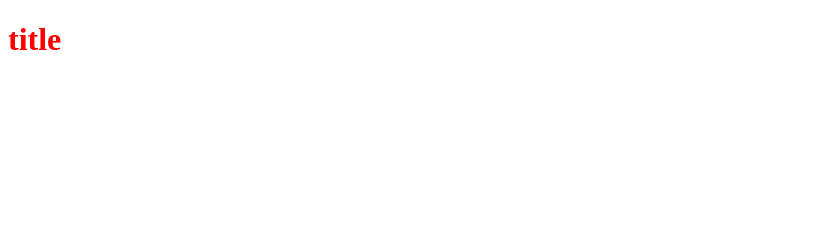
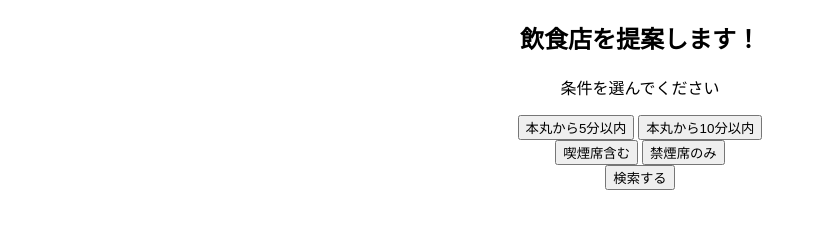
Before and after one commit to masanaito-bita/lunch-gotanda, a website built with Parcel: page src/index.html in a window 1280 px wide. Shown: the whole page, without its empty margins (0-817 px from the left). Built offline with nearby package versions, Linux system fonts and the light colour scheme.

Commit message:
feat: マークアップ

```diff
--- a/src/index.html
+++ b/src/index.html
@@ -1,16 +1,46 @@
 <!DOCTYPE html>
 <html lang="ja">
+
 <head>
   <meta charset="UTF-8">
   <meta name="viewport"
     content="width=device-width, user-scalable=no, initial-scale=1.0, maximum-scale=1.0, minimum-scale=1.0">
-    <meta http-equiv="X-UA-Compatible" content="ie=edge">
   <title>index</title>
   <link rel="stylesheet" href="./scss/index.scss">
 </head>
 
-<body>
-<h1>title</h1>
+<body class="body">
+  <main class="main">
+    <div class="contentWrapper">
+      <div class="headingWrapper">
+        <h2 class="headingText">飲食店を提案します！</h2>
+        <p>条件を選んでください</p>
+      </div>
+      <form method="get">
+        <div class="buttonWrapper">
+          <button class="buttonLeft">
+            本丸から5分以内
+          </button>
+          <button class="buttonRight">
+            本丸から10分以内
+          </button>
+        </div>
+        <div class="buttonWrapper">
+          <button class="buttonLeft">
+            喫煙席含む
+          </button>
+          <button class="buttonRight">
+            禁煙席のみ
+          </button>
+        </div>
+        <div class="search">
+          <button type="submit" class="searchButton">検索する</button>
+        </div>
+      </form>
+    </div>
+    <footer></footer>
+  </main>
+
   <script type="module" src="js/index.js"></script>
 </body>
 
--- a/src/js/index.js
+++ b/src/js/index.js
@@ -0,0 +1 @@
+const apiKey = '244f51358beb91f3';
--- a/src/scss/index.scss
+++ b/src/scss/index.scss
@@ -1,3 +1,20 @@
-h1 {
-    color: red;
+/* ----------------------------------------
+ * main
+ * --------------------------------------*/
+.body {}
+
+.main {
+    flex-wrap: wrap;
+    width: auto;
+    min-width: 350px;
 }
+
+.contentWrapper {
+    text-align: center;
+}
+
+.buttonLeft {}
+
+/* ----------------------------------------
+ * フッター
+ * --------------------------------------*/
```
Lines whose indentation alone changed are shown as unchanged.
